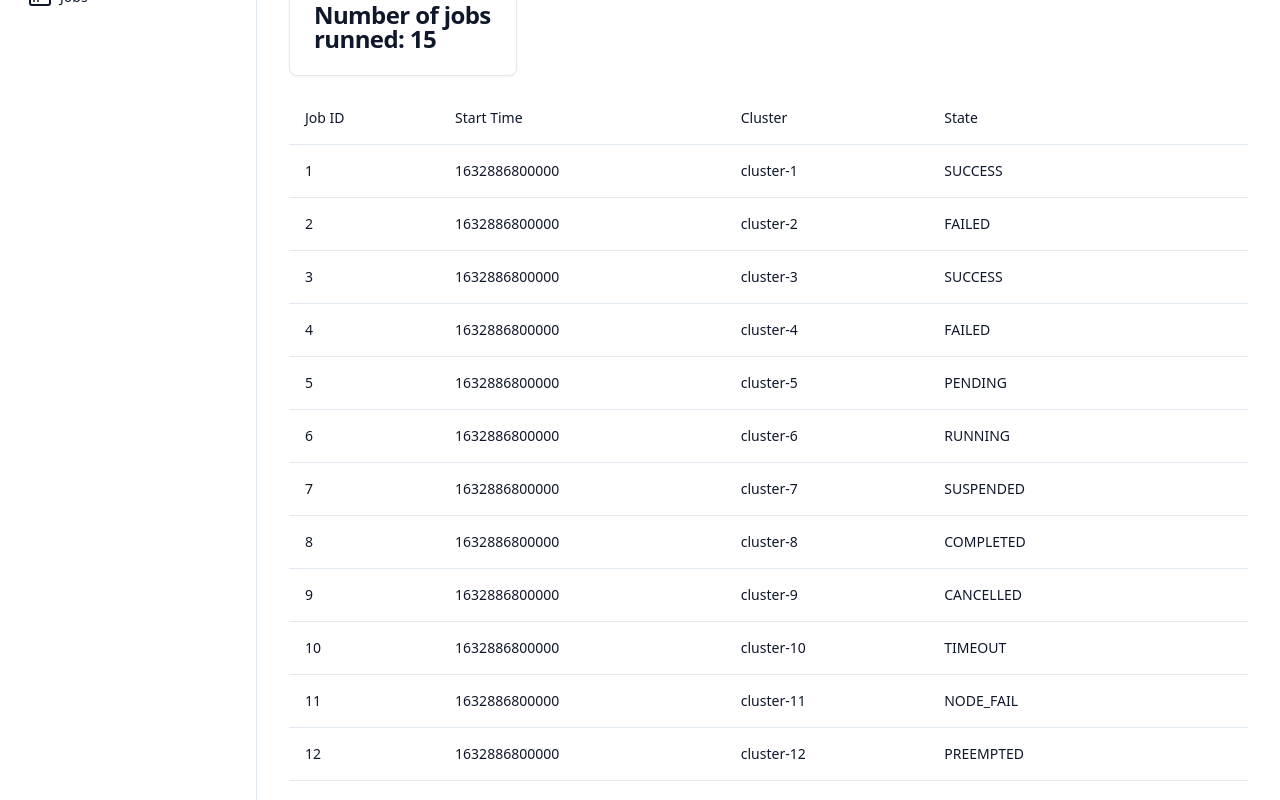
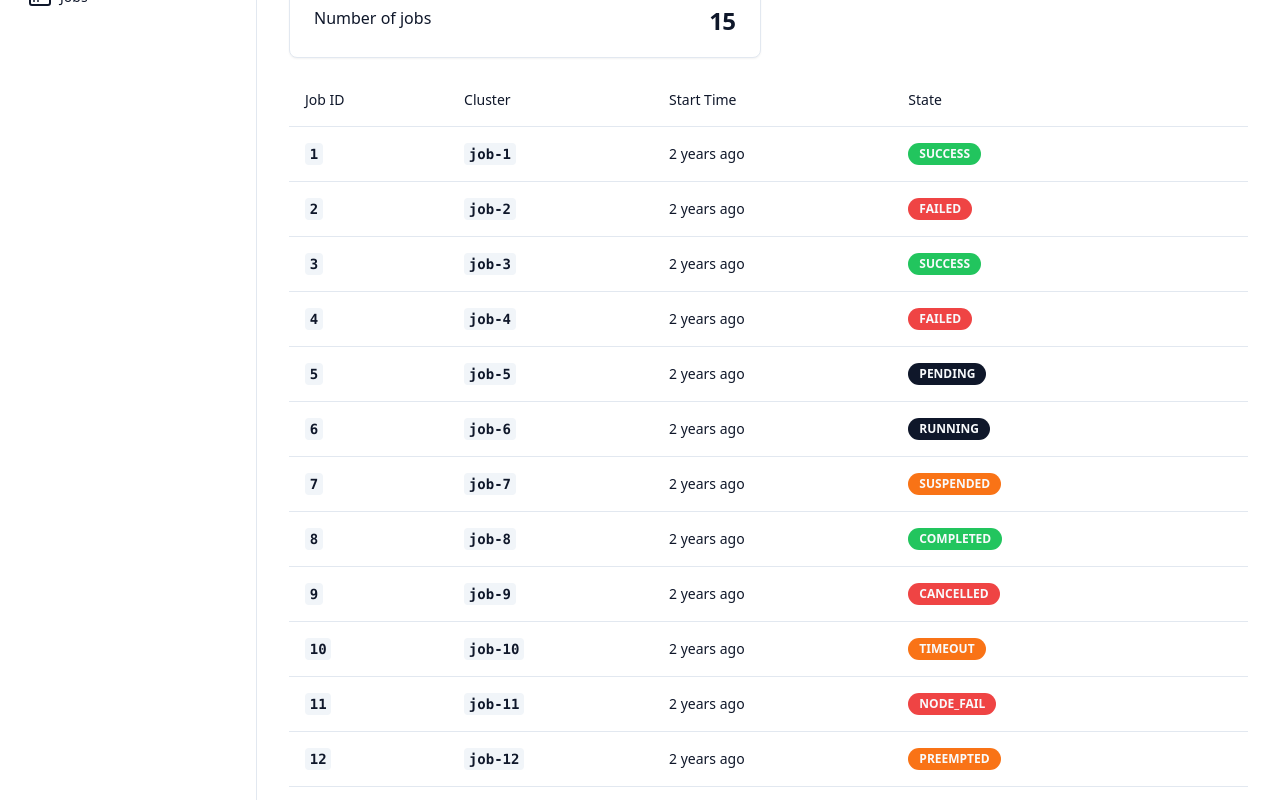
Before and after one commit to do-22-23-isdm/dashboard, a Next.js app: page /en/dashboard/jobs in a window 1280 px wide. Shown: the part 200-1000 px from the top of the page. Built offline with nearby package versions, Linux system fonts and the light colour scheme.

Commit message:
refactor(job): use format date, badge and tooltip in job table

```diff
--- a/locales/en.json
+++ b/locales/en.json
@@ -34,6 +34,6 @@
   "Jobs": {
     "title": "Compute jobs",
     "description": "This pages gives an overview of the compute jobs that have been runned on this account.",
-    "numberOfJobs": "Number of jobs runned: {number}"
+    "numberOfJobs": "Number of jobs"
   }
 }
--- a/locales/fr.json
+++ b/locales/fr.json
@@ -34,6 +34,6 @@
   "Jobs": {
     "title": "Tâches de calcul",
     "description": "Cette page donne une vue d'ensemble des tâches de calcul éxécutées sur ce compte.",
-    "numberOfJobs": "Nombre de tâches exécutées: {number}"
+    "numberOfJobs": "Nombre de tâches"
   }
 }
--- a/src/app/[locale]/dashboard/jobs/page.tsx
+++ b/src/app/[locale]/dashboard/jobs/page.tsx
@@ -1,115 +1,114 @@
+import { useTranslations } from 'next-intl';
 import { Card, CardHeader, CardTitle } from '@shadcn/card';
 import { Separator } from '@shadcn/separator';
 import { Header } from '@@/ui-custom/header';
-import { useTranslations } from 'next-intl';
-import { JobTable, JobTableRow } from '@/components/jobs/jobTable';
+import { JobTable, JobTableProps } from '@@/jobs/jobTable';
 
 export default function Job() {
-  const t = useTranslations();
+  const t = useTranslations('Jobs');
 
-  const jobs: JobTableRow[] = [
+  const jobs: JobTableProps['jobs'] = [
     {
       id: 1,
       startTime: 1632886800000,
       state: 'SUCCESS',
-      cluster: 'cluster-1',
+      cluster: 'job-1',
     },
     {
       id: 2,
       startTime: 1632886800000,
       state: 'FAILED',
-      cluster: 'cluster-2',
+      cluster: 'job-2',
     },
     {
       id: 3,
       startTime: 1632886800000,
       state: 'SUCCESS',
-      cluster: 'cluster-3',
+      cluster: 'job-3',
     },
     {
       id: 4,
       startTime: 1632886800000,
       state: 'FAILED',
-      cluster: 'cluster-4',
+      cluster: 'job-4',
     },
     {
       id: 5,
       startTime: 1632886800000,
       state: 'PENDING',
-      cluster: 'cluster-5',
+      cluster: 'job-5',
     },
     {
       id: 6,
       startTime: 1632886800000,
       state: 'RUNNING',
-      cluster: 'cluster-6',
+      cluster: 'job-6',
     },
     {
       id: 7,
       startTime: 1632886800000,
       state: 'SUSPENDED',
-      cluster: 'cluster-7',
+      cluster: 'job-7',
     },
     {
       id: 8,
       startTime: 1632886800000,
       state: 'COMPLETED',
-      cluster: 'cluster-8',
+      cluster: 'job-8',
     },
     {
       id: 9,
       startTime: 1632886800000,
       state: 'CANCELLED',
-      cluster: 'cluster-9',
+      cluster: 'job-9',
     },
     {
       id: 10,
       startTime: 1632886800000,
       state: 'TIMEOUT',
-      cluster: 'cluster-10',
+      cluster: 'job-10',
     },
     {
       id: 11,
       startTime: 1632886800000,
       state: 'NODE_FAIL',
-      cluster: 'cluster-11',
+      cluster: 'job-11',
     },
     {
       id: 12,
       startTime: 1632886800000,
       state: 'PREEMPTED',
-      cluster: 'cluster-12',
+      cluster: 'job-12',
     },
     {
       id: 13,
       startTime: 1632886800000,
       state: 'BOOT_FAIL',
-      cluster: 'cluster-13',
+      cluster: 'job-13',
     },
     {
       id: 14,
       startTime: 1632886800000,
       state: 'DEADLINE',
-      cluster: 'cluster-14',
+      cluster: 'job-14',
     },
     {
       id: 15,
       startTime: 1632886800000,
       state: 'OUT_OF_MEMORY',
-      cluster: 'cluster-15',
+      cluster: 'job-15',
     },
   ];
 
   return (
     <>
-      <Header title={t('Jobs.title')} subtitle={t('Jobs.description')} />
+      <Header title={t('title')} subtitle={t('description')} />
       <Separator className="my-4" />
-      <div className="grid gap-4 md:grid-cols-2 lg:grid-cols-4">
+      <div className="grid gap-4 md:grid-cols-2">
         <Card>
-          <CardHeader>
-            <CardTitle>
-              {t('Jobs.numberOfJobs', { number: jobs.length })}
-            </CardTitle>
+          <CardHeader className="flex flex-row items-center justify-between">
+            <div className="text-md font-medium">{t('numberOfJobs')}</div>
+            <CardTitle>{jobs.length}</CardTitle>
           </CardHeader>
         </Card>
       </div>
--- a/src/components/jobs/jobTable.tsx
+++ b/src/components/jobs/jobTable.tsx
@@ -2,6 +2,13 @@
 
 import { useCallback } from 'react';
 import { useRouter } from 'next/navigation';
+import { useFormatter } from 'next-intl';
+import {
+  Tooltip,
+  TooltipContent,
+  TooltipProvider,
+  TooltipTrigger,
+} from '@shadcn/tooltip';
 import {
   Table,
   TableBody,
@@ -9,37 +16,63 @@
   TableCell,
   TableHeader,
   TableRow,
-} from '@/components/ui/table';
+} from '@shadcn/table';
+import { Badge } from '@shadcn/badge';
+import { cn } from '@/lib/utils';
 import { JobState } from '@/types/jobs.type';
-export interface JobTableRow {
-  id: number;
-  startTime: number;
-  state: JobState;
-  cluster: string;
-}
+import InlineCode from '@@/ui-custom/inline-code';
 
-export interface JobTableProps {
-  jobs: JobTableRow[];
-}
+export type JobTableProps = {
+  jobs: {
+    id: number;
+    startTime: number;
+    state: JobState;
+    cluster: string;
+  }[];
+} & React.HTMLAttributes<HTMLDivElement>;
 
-export function JobTable({ jobs }: JobTableProps) {
+export function JobTable({ className, jobs }: JobTableProps) {
   const router = useRouter();
+  const format = useFormatter();
 
   const handleRowClick = useCallback(
     (jobId: number) => {
-      router.push(`dashboard/jobs/${jobId}`);
+      router.push(`/dashboard/jobs/${jobId}`);
     },
     [router],
   );
 
+  const isSuccess = useCallback((state: JobState) => {
+    return state === 'SUCCESS' || state === 'COMPLETED';
+  }, []);
+
+  const isError = useCallback((state: JobState) => {
+    return (
+      state === 'BOOT_FAIL' ||
+      state === 'FAILED' ||
+      state === 'CANCELLED' ||
+      state === 'NODE_FAIL'
+    );
+  }, []);
+
+  const isWarn = useCallback((state: JobState) => {
+    return (
+      state === 'SUSPENDED' ||
+      state === 'TIMEOUT' ||
+      state === 'PREEMPTED' ||
+      state === 'DEADLINE' ||
+      state === 'OUT_OF_MEMORY'
+    );
+  }, []);
+
   return (
-    <Table>
+    <Table className={cn(className)}>
       <TableCaption>A list of your recent jobs.</TableCaption>
       <TableHeader>
         <TableRow>
           <TableCell>Job ID</TableCell>
+          <TableCell>Cluster</TableCell>
           <TableCell>Start Time</TableCell>
-          <TableCell>Cluster</TableCell>
           <TableCell>State</TableCell>
         </TableRow>
       </TableHeader>
@@ -50,10 +83,38 @@
             onClick={() => handleRowClick(job.id)}
             className="cursor-pointer"
           >
-            <TableCell>{job.id}</TableCell>
-            <TableCell>{job.startTime}</TableCell>
-            <TableCell>{job.cluster}</TableCell>
-            <TableCell>{job.state}</TableCell>
+            <TableCell>
+              <InlineCode>{job.id}</InlineCode>
+            </TableCell>
+            <TableCell>
+              <InlineCode>{job.cluster}</InlineCode>
+            </TableCell>
+            <TableCell>
+              <TooltipProvider>
+                <Tooltip>
+                  <TooltipTrigger>
+                    {format.relativeTime(job.startTime)}
+                  </TooltipTrigger>
+                  <TooltipContent>
+                    {format.dateTime(job.startTime, {
+                      dateStyle: 'medium',
+                      timeStyle: 'medium',
+                    })}
+                  </TooltipContent>
+                </Tooltip>
+              </TooltipProvider>
+            </TableCell>
+            <TableCell>
+              <Badge
+                className={cn(
+                  isSuccess(job.state) && 'bg-green-500',
+                  isError(job.state) && 'bg-red-500',
+                  isWarn(job.state) && 'bg-orange-500',
+                )}
+              >
+                {job.state}
+              </Badge>
+            </TableCell>
           </TableRow>
         ))}
       </TableBody>
```
